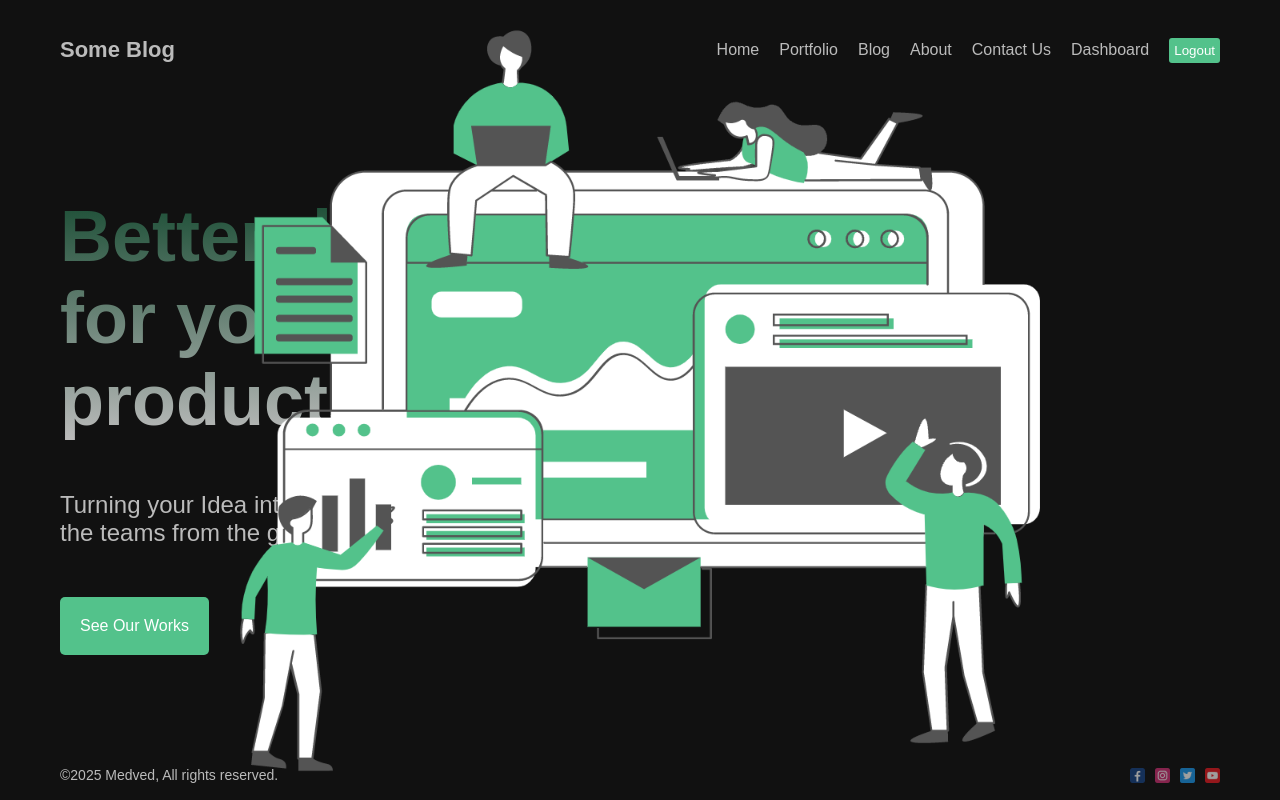
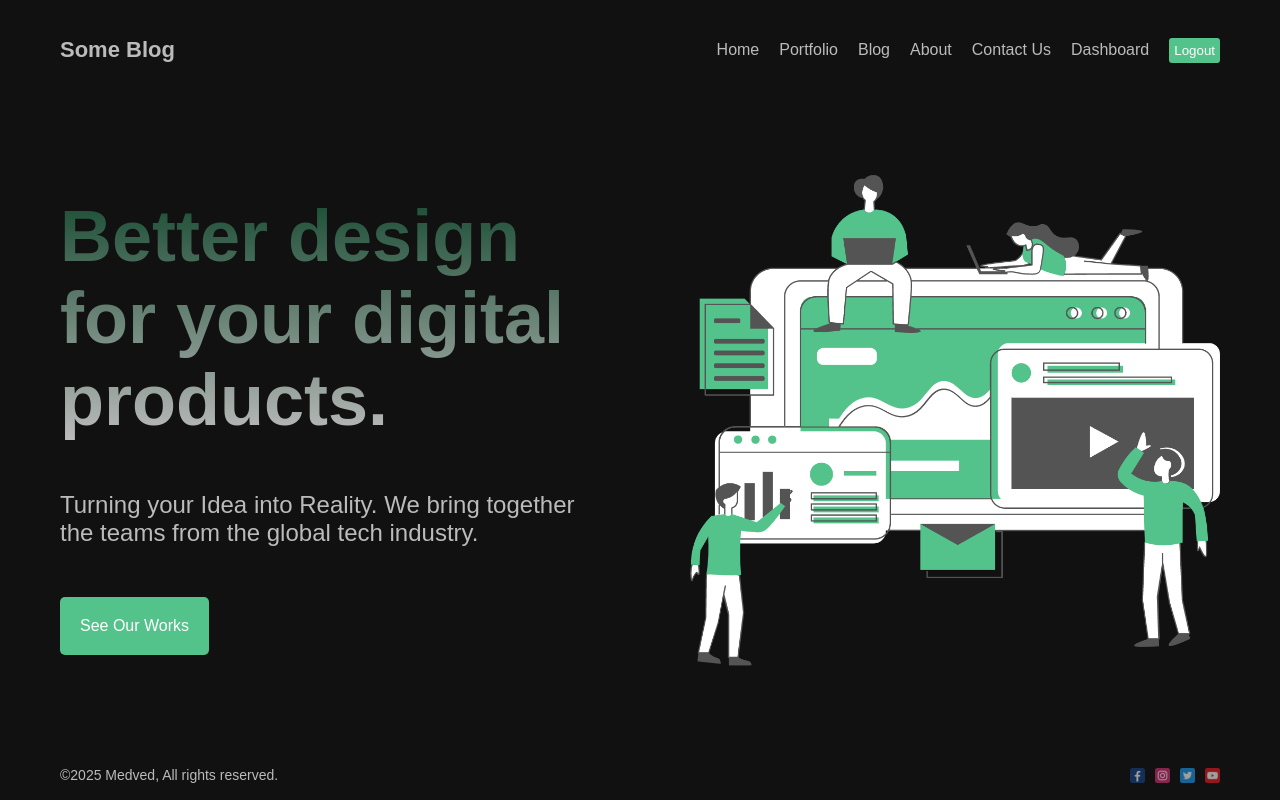
Before and after one commit to kosolapiyD/blog, a Next.js app: page / in a window 1280 px wide. Built offline with nearby package versions, Linux system fonts and the light colour scheme.

Commit message:
image on home page

```diff
--- a/src/app/page.module.css
+++ b/src/app/page.module.css
@@ -19,10 +19,11 @@
 }
 
 .img {
-  width       : 100%;
-  height      : 500px;
-  object-fit  : contain;
-  /* animation: move 3s infinite ease alternate; */
+  position  : relative !important;
+  width     : 100%;
+  height    : 500px;
+  object-fit: contain;
+  animation : move 3s infinite ease alternate;
 }
 
 @keyframes move {
```
